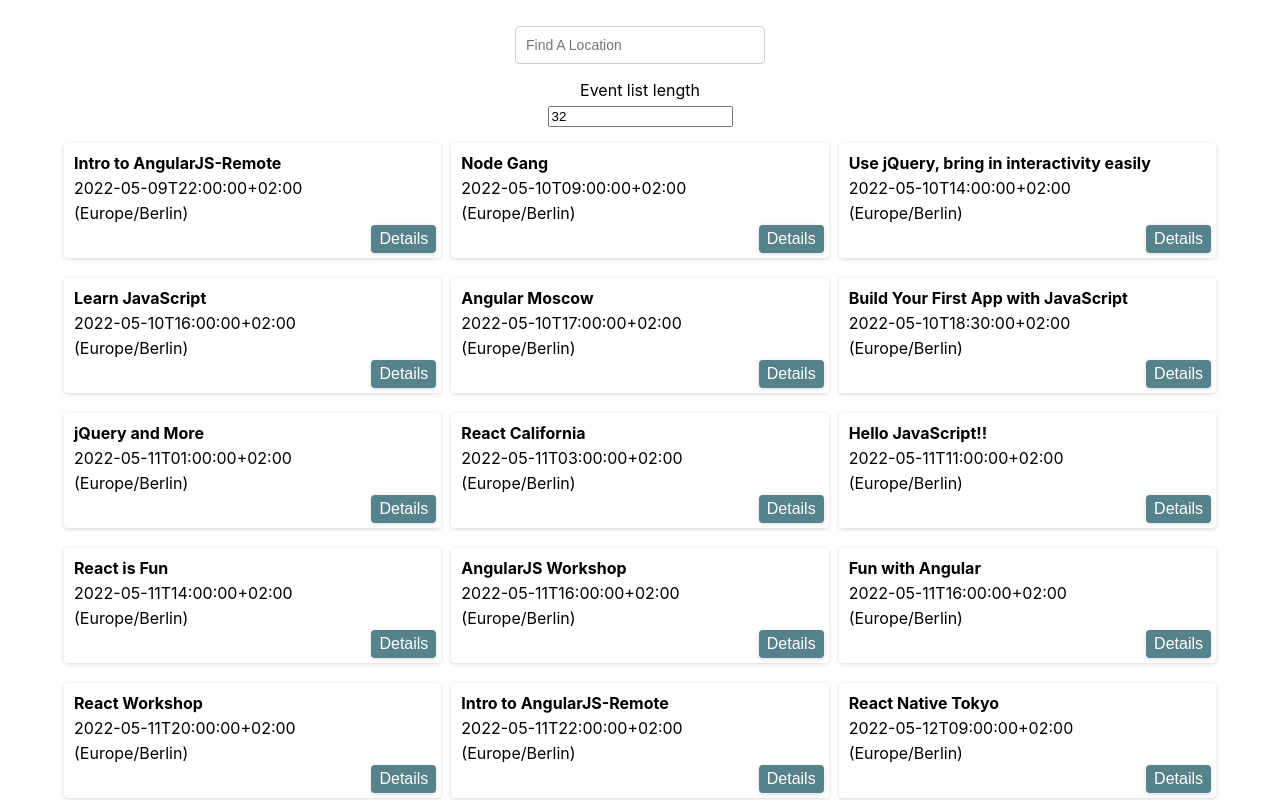
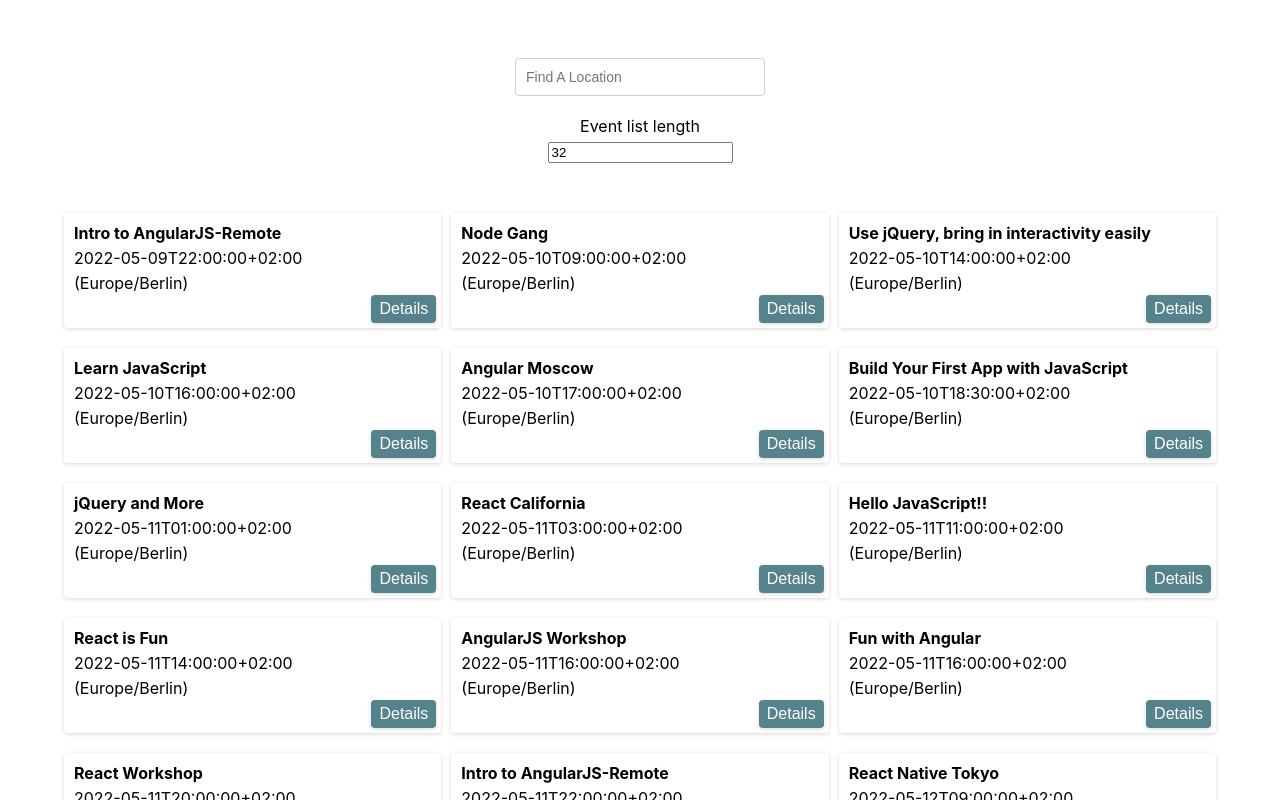
Before and after one commit to curtisgry/meet, a React (Create React App) app: page / in a window 1280 px wide. Shown: the top 800 px of the page. Built offline with nearby package versions, Linux system fonts and the light colour scheme; what atatus-spa would draw is missing.

Commit message:
add alerts for info and error

```diff
--- a/package.json
+++ b/package.json
@@ -49,7 +49,8 @@
       "jsx-a11y/click-events-have-key-events": 0,
       "jsx-a11y/no-noninteractive-element-interactions": 0,
       "camelcase": 1,
-      "no-use-before-define": 1
+      "no-use-before-define": 1,
+      "max-classes-per-file": 0
     }
   },
   "browserslist": {
--- /dev/null
+++ b/src/Alert.js
@@ -0,0 +1,47 @@
+import React, { Component } from 'react';
+import PropTypes from 'prop-types';
+
+class Alert extends Component {
+  constructor(props) {
+    super(props);
+    this.color = null;
+    this.className = '';
+  }
+
+  getStyle = () => ({
+    color: this.color,
+  });
+
+  getClassName = () => this.className;
+
+  render() {
+    const { text } = this.props;
+    return (
+      <div className={this.getClassName()}>
+        <p style={this.getStyle()}>{text}</p>
+      </div>
+    );
+  }
+}
+
+Alert.propTypes = {
+  text: PropTypes.string,
+};
+
+class InfoAlert extends Alert {
+  constructor(props) {
+    super(props);
+    this.color = 'blue';
+    this.className = 'alert-info';
+  }
+}
+
+class ErrorAlert extends Alert {
+  constructor(props) {
+    super(props);
+    this.color = 'red';
+    this.className = 'alert-error';
+  }
+}
+
+export { InfoAlert, ErrorAlert };
--- a/src/App.css
+++ b/src/App.css
@@ -34,6 +34,7 @@
   line-height: 20px;
   align-self: center;
   height: 38px;
+  margin-top: 2rem;
 }
 
 .city {
@@ -56,7 +57,7 @@
   z-index: 2;
   align-self: center;
   margin: 0;
-  top: 43px;
+  top: 74px;
   font-size: 14px;
   box-shadow: 10px 10px 16px -12px rgba(0, 0, 0, 0.75);
 }
@@ -127,11 +128,13 @@
   overflow-x: hidden;
 }
 
-.numberOfEvents {
-  width: 200px;
-  margin: 20px auto;
+
+.event-number-input {
+  max-width: 250px;
+  margin: 20px auto 50px auto;
   text-align: center;
 }
+
 
 .button-wrapper {
   display: grid;
@@ -141,9 +144,14 @@
   font-family: sans-serif;
 }
 
-.Alert {
-  position: fixed;
-  top: 20px;
+.alert-info {
+  position: absolute;
+  top: -19px;
+}
+
+.alert-error {
+  position: absolute;
+  width: 250px;
 }
 
 .data-vis-wrapper {
--- a/src/CitySearch.js
+++ b/src/CitySearch.js
@@ -1,5 +1,6 @@
 import React, { Component } from 'react';
 import PropTypes from 'prop-types';
+import { InfoAlert } from './Alert';
 
 class CitySearch extends Component {
   constructor() {
@@ -17,7 +18,19 @@
     const suggestions = locations.filter(
       (location) => location.toUpperCase().indexOf(value.toUpperCase()) > -1
     );
-    this.setState({ query: value, suggestions });
+    if (suggestions.length === 0) {
+      this.setState({
+        query: value,
+        infoText:
+          'We can not find the city you are looking for. Please try another city',
+      });
+    } else {
+      return this.setState({
+        query: value,
+        suggestions,
+        infoText: '',
+      });
+    }
   };
 
   handleItemClicked = (suggestion) => {
@@ -25,14 +38,16 @@
     this.setState({
       query: suggestion,
       showSuggestions: false,
+      infoText: '',
     });
     updateEvents({ location: suggestion });
   };
 
   render() {
-    const { query, showSuggestions, suggestions } = this.state;
+    const { query, showSuggestions, suggestions, infoText } = this.state;
     return (
       <div className="CitySearch">
+        <InfoAlert text={infoText} />
         <input
           type="text"
           className="city"
--- a/src/NumberOfEvents.js
+++ b/src/NumberOfEvents.js
@@ -1,5 +1,6 @@
 import React, { Component } from 'react';
 import PropTypes from 'prop-types';
+import { ErrorAlert } from './Alert';
 
 class NumberOfEvents extends Component {
   constructor() {
@@ -12,15 +13,21 @@
   handleChange = (event) => {
     const { updateEvents } = this.props;
     const { value } = event.target;
-    this.setState({ eventNumberValue: value });
+    if (value < 1 || value > 50) {
+      return this.setState({
+        eventNumberValue: value,
+        errorText: 'Must enter a number between 0 and 50',
+      });
+    }
+    this.setState({ eventNumberValue: value, errorText: '' });
 
     updateEvents({ eventCount: value });
   };
 
   render() {
-    const { eventNumberValue } = this.state;
+    const { eventNumberValue, errorText } = this.state;
     return (
-      <div>
+      <div className="event-number-input">
         <label>
           <p>Event list length</p>
           <input
@@ -29,6 +36,7 @@
             value={eventNumberValue}
           />
         </label>
+        <ErrorAlert text={errorText} />
       </div>
     );
   }
```
